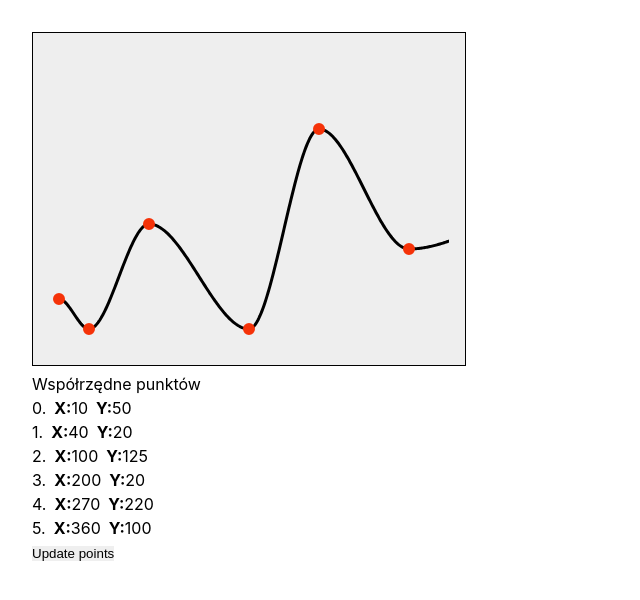
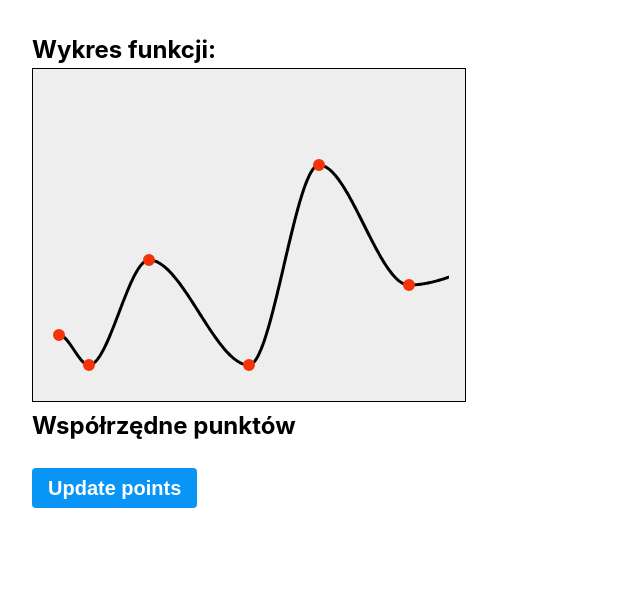
Before and after one commit to mateuszmanczak04/spline-creator, a React (Vite) app: page / in a window 1280 px wide. Shown: the top 600 px of the page, without its empty margins (0-640 px from the left). Built offline with nearby package versions, Linux system fonts and the light colour scheme.

Commit message:
change styling of the app

```diff
--- a/src/components/Chart.tsx
+++ b/src/components/Chart.tsx
@@ -147,6 +147,8 @@ const Chart: FC<ChartProps> = ({ points }) => {
 	}, [repaint]);
 
 	return (
+		<>
+			<h2>Wykres funkcji:</h2>
 			<canvas
 				ref={canvasRef}
 				width={400}
@@ -156,6 +158,7 @@ const Chart: FC<ChartProps> = ({ points }) => {
 					border: '1px solid black',
 					padding: '1rem',
 				}}></canvas>
+		</>
 	);
 };
 
--- a/src/components/Controls.tsx
+++ b/src/components/Controls.tsx
@@ -15,17 +15,23 @@ const Controls: FC<ControlsProps> = ({ points, setPoints }) => {
 
 	return (
 		<div>
-			<p>Współrzędne punktów</p>
-			{points.slice(0, points.length - 1).map((p, index) => (
-				<p key={`${p.x}_${p.y}`}>
-					<span>{index}.</span>
-					<span style={{ marginLeft: '8px', fontWeight: 'bolder' }}>X:</span>
-					<span>{p.x}</span>
-					<span style={{ marginLeft: '8px', fontWeight: 'bolder' }}>Y:</span>
-					<span>{p.y}</span>
-				</p>
-			))}
-			<button onClick={updatePoints}>Update points</button>
+			<h2>Współrzędne punktów</h2>
+			<br />
+			<button
+				onClick={updatePoints}
+				style={{
+					background: '#0895F5',
+					fontSize: '1.25rem',
+					color: 'white',
+					paddingLeft: '1rem',
+					paddingRight: '1rem',
+					height: '40px',
+					borderRadius: '0.25rem',
+					fontWeight: 'bolder',
+					cursor: 'pointer',
+				}}>
+				Update points
+			</button>
 		</div>
 	);
 };
```
Lines whose indentation alone changed are shown as unchanged.
